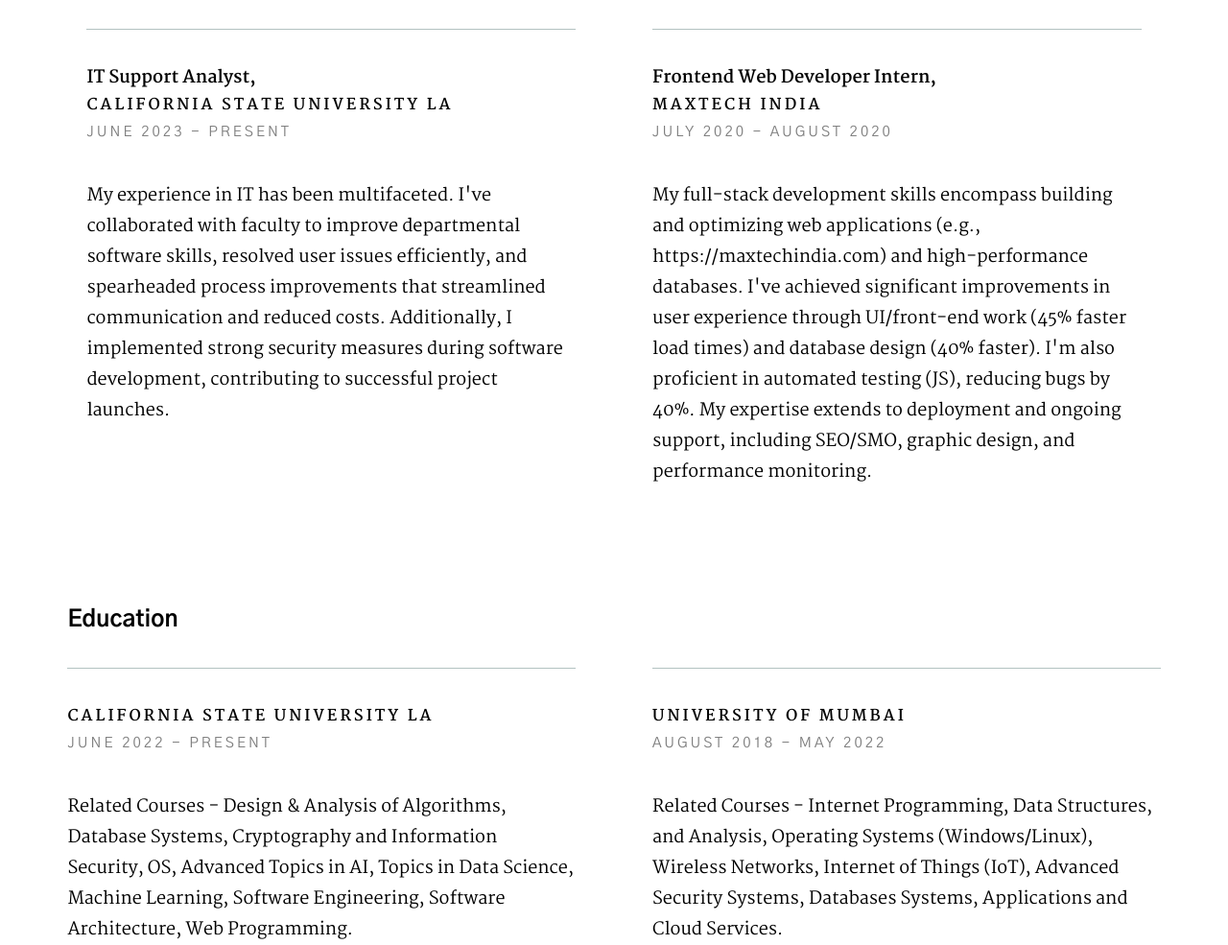
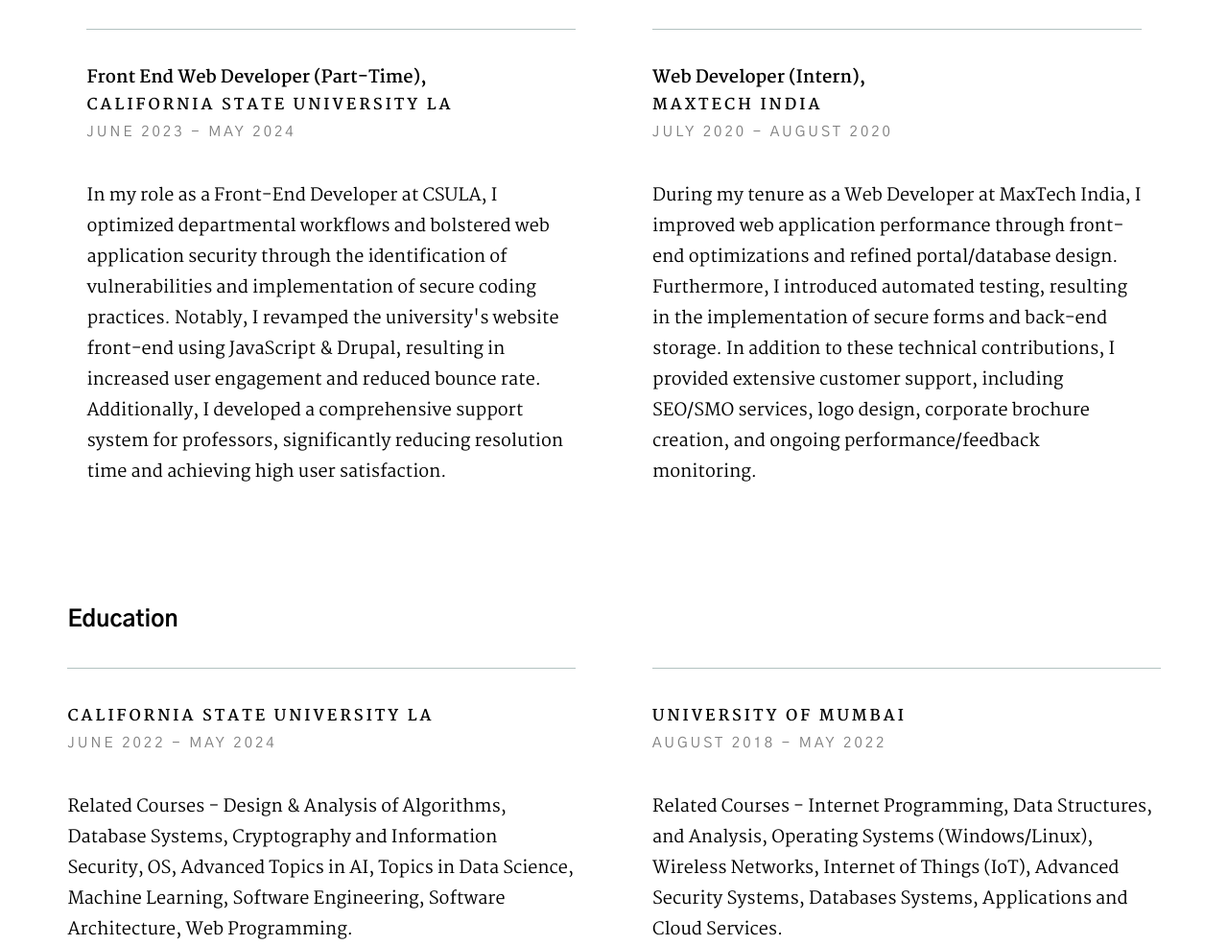
Before and after one commit to dhananjay1906/My_Portfolio, a plain HTML site: page index.html in a window 1280 px wide. Shown: the part 2000-2985 px from the top of the page at 96% size. Drawn offline with nearby package versions, Linux system fonts and the light colour scheme; animation ran at ten frames a second.

Commit message:
Update index.html

```diff
--- a/index.html
+++ b/index.html
@@ -197,20 +197,21 @@
                     <div class="position">
                         <div class="position__header">
                             <h6>
-                                <span class="position__pos">IT Support Analyst, </span><br>
+                                <span class="position__pos">Front End Web Developer (Part-Time), </span><br>
                                 <span class="position__co">California State University LA</span>
                             </h6>
                             <div class="position__timeframe">
-                                June 2023 - Present
+                                June 2023 - May 2024
                             </div>
                         </div>
 
                         <p>
-                            My experience in IT has been multifaceted. I've collaborated with faculty to improve
-                            departmental software skills, resolved user issues efficiently, and spearheaded process
-                            improvements that streamlined communication and reduced costs. Additionally, I implemented
-                            strong security measures during software development, contributing to successful project
-                            launches.
+                            In my role as a Front-End Developer at CSULA, I optimized departmental workflows
+                            and bolstered web application security through the identification of vulnerabilities
+                            and implementation of secure coding practices. Notably, I revamped the university's website
+                            front-end using JavaScript & Drupal, resulting in increased user engagement and reduced bounce rate.
+                            Additionally, I developed a comprehensive support system for professors, significantly reducing
+                            resolution time and achieving high user satisfaction.
                         </p>
                     </div>
                 </div> <!-- end column -->
@@ -218,7 +219,7 @@
                     <div class="position">
                         <div class="position__header">
                             <h6>
-                                <span class="position__pos">Frontend Web Developer Intern,</span><br>
+                                <span class="position__pos">Web Developer (Intern),</span><br>
                                 <span class="position__co">MaxTech India</span>
                             </h6>
                             <div class="position__timeframe">
@@ -227,12 +228,13 @@
                         </div>
 
                         <p>
-                            My full-stack development skills encompass building and optimizing web applications (e.g.,
-                            https://maxtechindia.com) and high-performance databases. I've achieved significant
-                            improvements in user experience through UI/front-end work (45% faster load times) and
-                            database design (40% faster). I'm also proficient in automated testing (JS), reducing bugs
-                            by 40%. My expertise extends to deployment and ongoing support, including SEO/SMO, graphic
-                            design, and performance monitoring.
+                            During my tenure as a Web Developer at MaxTech India,
+                            I improved web application performance through front-end optimizations
+                            and refined portal/database design. Furthermore, I introduced automated testing,
+                            resulting in the implementation of secure forms and back-end storage.
+                            In addition to these technical contributions, I provided extensive customer support,
+                            including SEO/SMO services, logo design, corporate brochure creation, and ongoing
+                            performance/feedback monitoring.
                         </p>
                     </div>
                 </div> <!-- end column -->
@@ -250,7 +252,7 @@
                                     <span class="position__co">California State University LA</span>
                                 </h6>
                                 <div class="position__timeframe">
-                                    June 2022 - Present
+                                    June 2022 - May 2024
                                 </div>
                             </div>
 
@@ -307,26 +309,21 @@
                         <h5>Python</h5>
                     </div>
 
-
                     <div class="item-header">
                         <h5>Html5</h5>
                     </div>
-
 
                     <div class="item-header">
                         <h5>CSS3</h5>
                     </div>
 
-
                     <div class="item-header">
                         <h5>JavaScript</h5>
                     </div>
 
-
                     <div class="item-header">
                         <h5>React</h5>
                     </div>
-
 
 
                     <div class="item-header">
```
